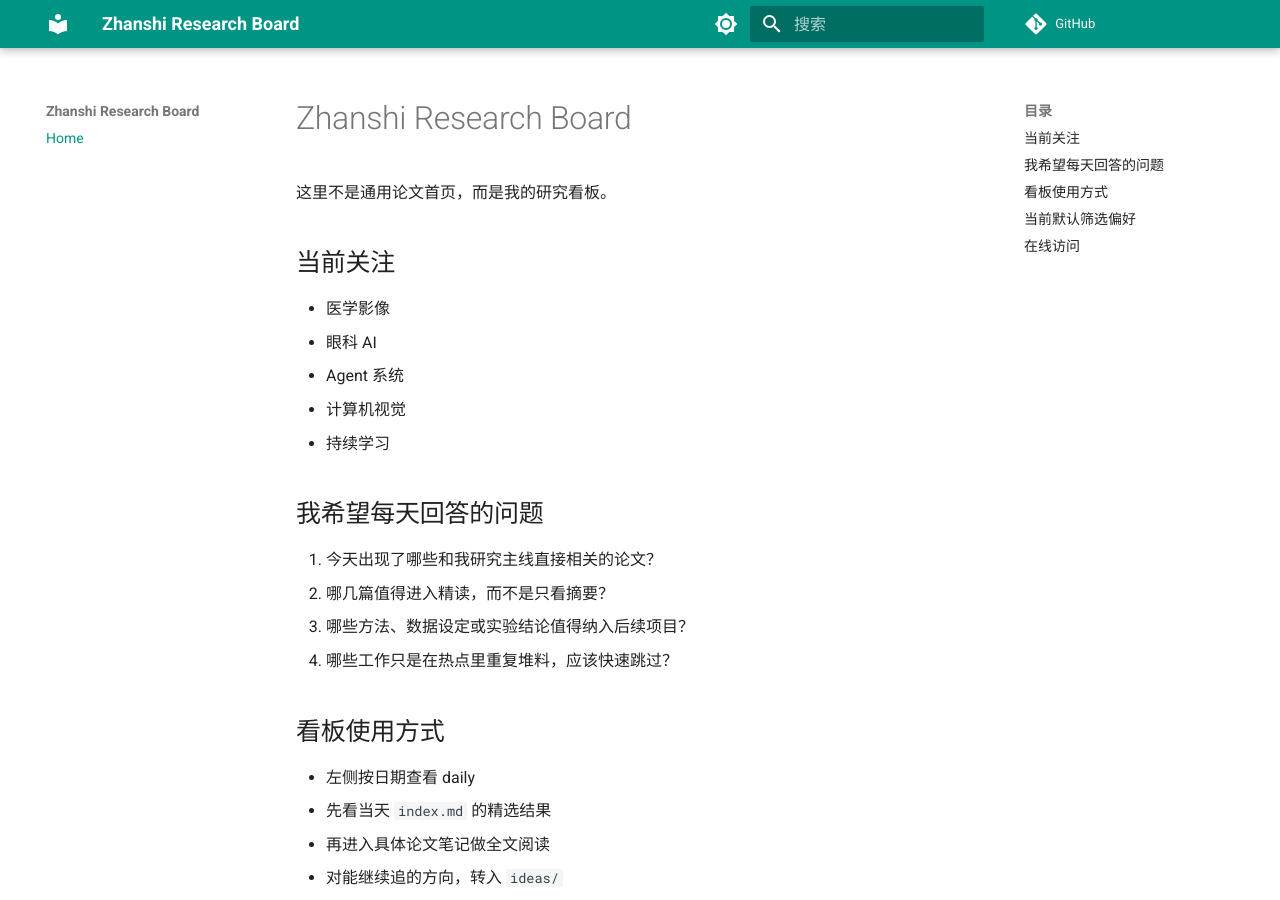
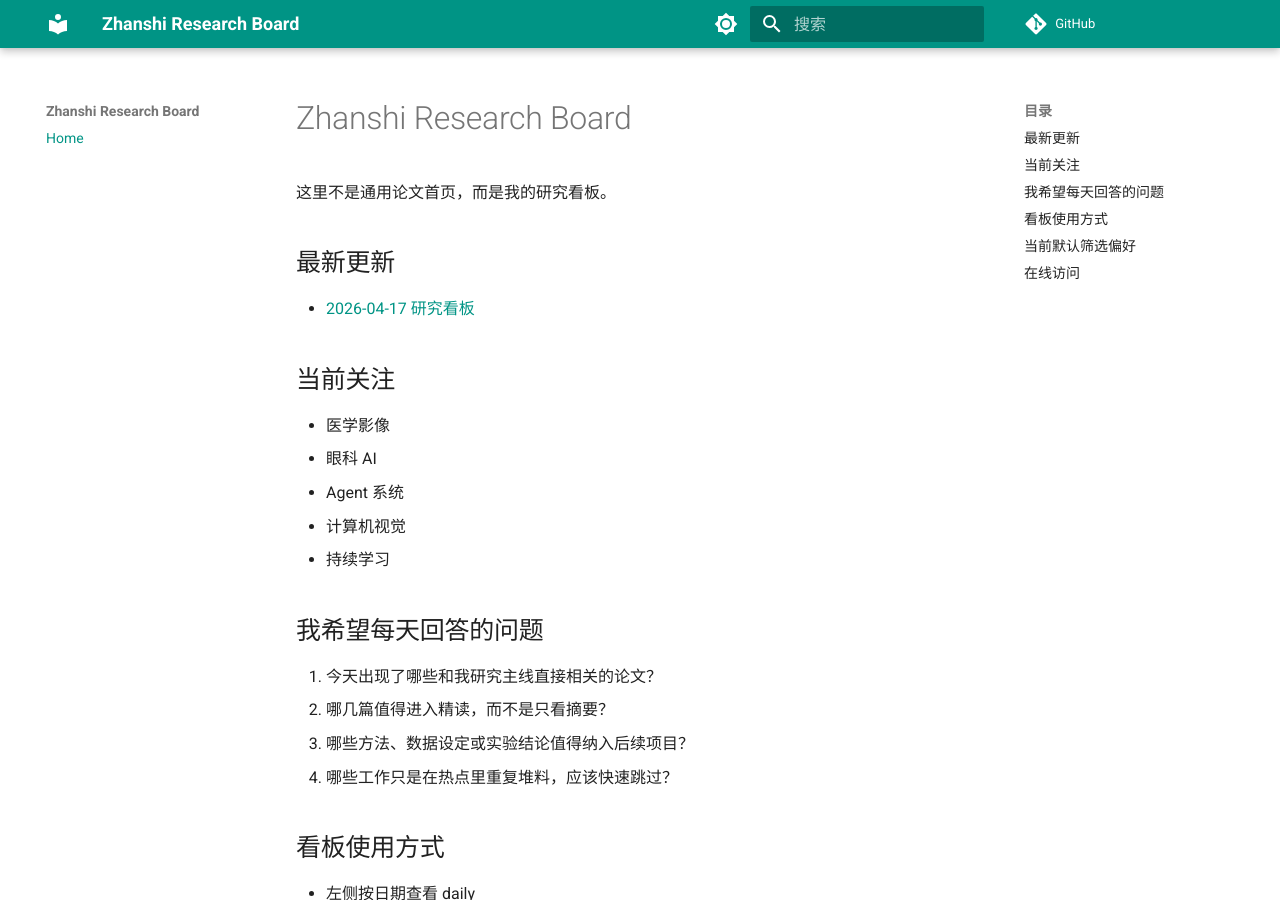
Before and after one commit to zhuzhanshi/daily-arxiv-tool, an MkDocs documentation site: the page built from notes/index.md, in a window 1280 px wide and 900 px high. Built offline with MkDocs 1.6.1 and Material for MkDocs 9.7.7, drawn with Linux system fonts in a browser that asks for light colours; comment, search, counter and statistics services are not loaded.

Commit message:
feat: link latest research board update

```diff
--- a/notes/index.md
+++ b/notes/index.md
@@ -1,6 +1,10 @@
 # Zhanshi Research Board
 
 这里不是通用论文首页，而是我的研究看板。
+
+## 最新更新
+
+- [2026-04-17 研究看板](2026-04-17/index.md)
 
 ## 当前关注
 
```
